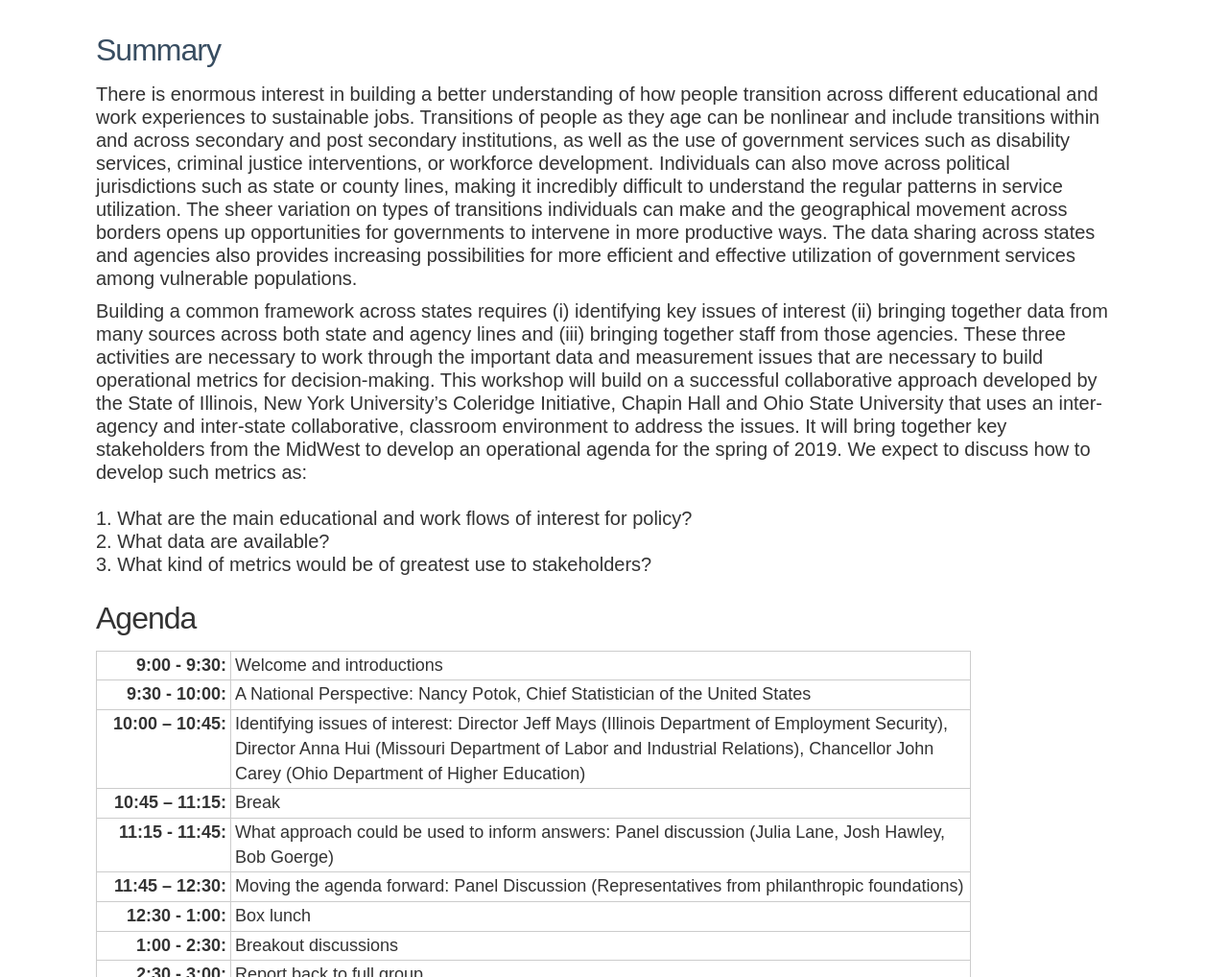
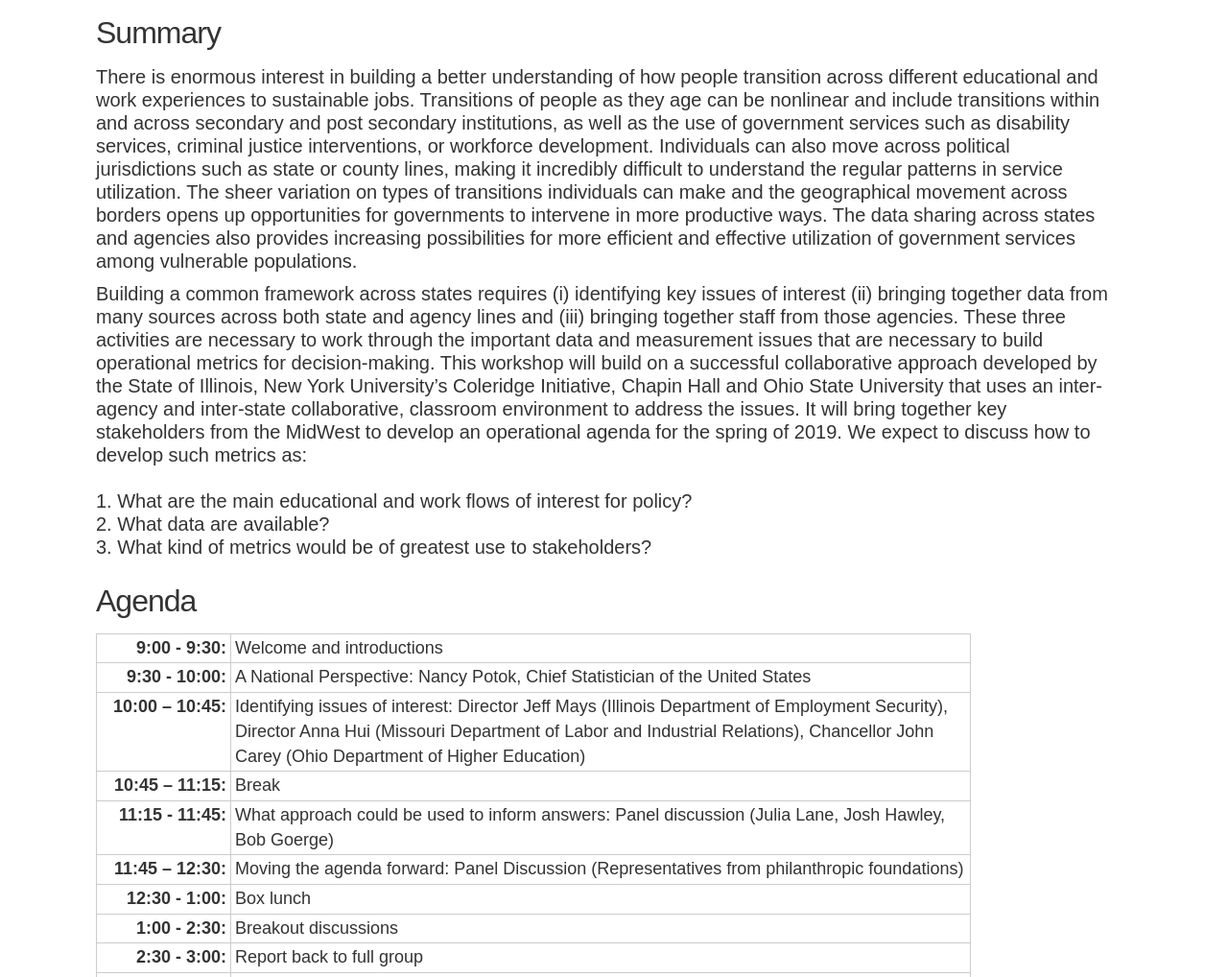
Before and after one commit to NYU-CI/coleridge, a Jekyll site: the page built from pages/workshop.html, in a window 1280 px wide and 1400 px high. Shown: the part 382-1400 px from the top of the window at 96% size. Built offline with Jekyll 4.4.1, drawn with Linux system fonts in a browser that asks for light colours; nearby versions of some CDN libraries.

Commit message:
formatting tweaks

```diff
--- a/assets/css/mobilefirst.css
+++ b/assets/css/mobilefirst.css
@@ -1844,6 +1844,7 @@
 .agenda {
   font-size: 18px;
   margin-left: 30px;
+  margin-bottom: 22px;
   width: 80%;
   border: 1px solid #CCCCCC;
 }
--- a/pages/workshop.html
+++ b/pages/workshop.html
@@ -18,7 +18,7 @@
   <div class="row">
 
     <div class="col-sm-12">
-      <p class="section-title dark-blue">Summary</p>
+      <p class="curriculum-title">Summary</p>
     </div>
     <div class="col-sm-12">
       <p class="section-description">
```
